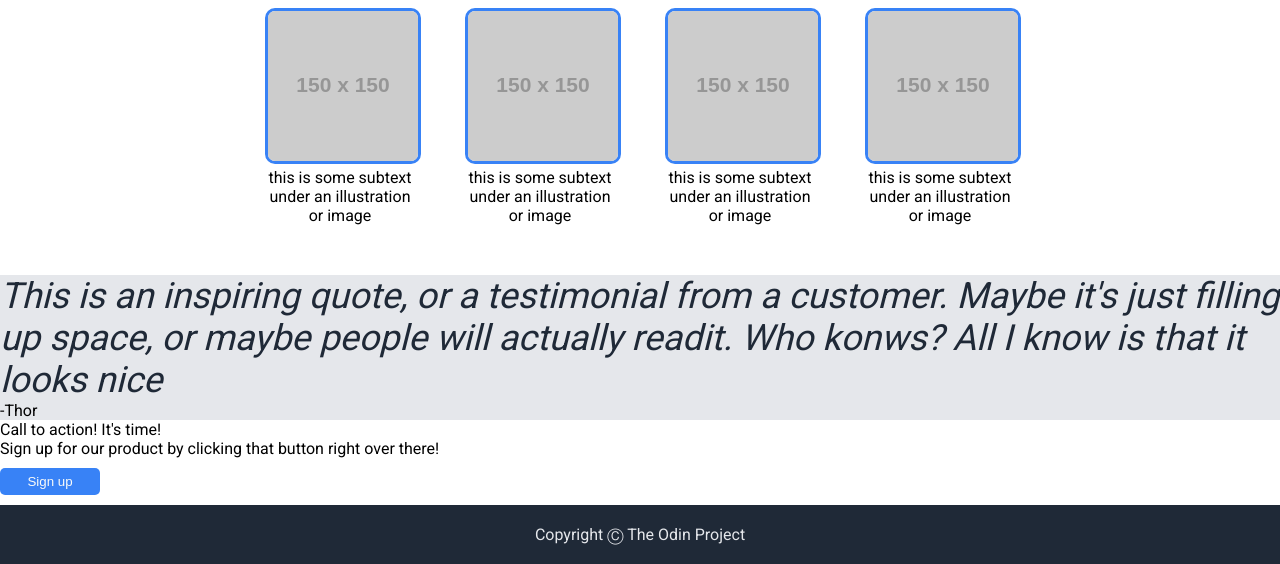
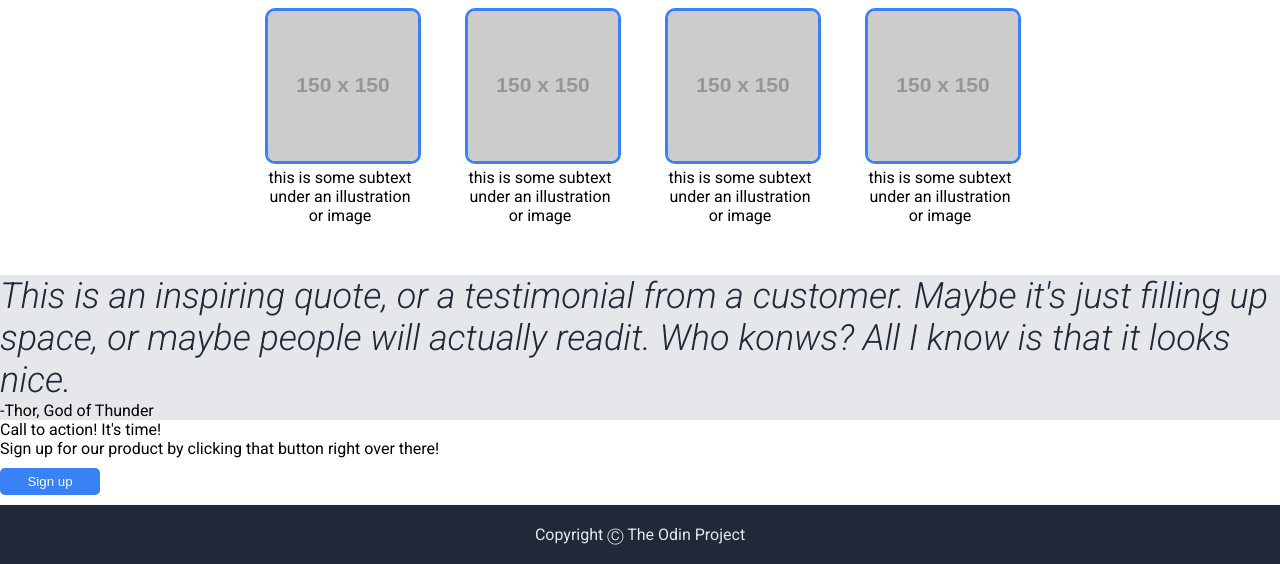
Before and after one commit to JamieYau/Odin-LandingPage, a plain HTML site: page index.html in a window 1280 px wide. Shown: the part 425-989 px from the top of the page. Drawn offline with Linux system fonts and the light colour scheme; placeholder pictures from the web are drawn by us.

Commit message:
Added italic font

```diff
--- a/index.html
+++ b/index.html
@@ -9,7 +9,7 @@
     <link rel="preconnect" href="https://fonts.googleapis.com" />
     <link rel="preconnect" href="https://fonts.gstatic.com" crossorigin />
     <link
-      href="https://fonts.googleapis.com/css2?family=Roboto&display=swap"
+      href="https://fonts.googleapis.com/css2?family=Roboto:ital,wght@0,400;1,300&display=swap"
       rel="stylesheet"
     />
   </head>
@@ -55,12 +55,14 @@
       </div>
     </div>
     <div class="quote">
-      <div class="quote-body">
-        This is an inspiring quote, or a testimonial from a customer. Maybe it's
-        just filling up space, or maybe people will actually readit. Who konws?
-        All I know is that it looks nice
+      <div class="quote-container">
+        <div class="quote-body">
+          This is an inspiring quote, or a testimonial from a customer. Maybe
+          it's just filling up space, or maybe people will actually readit. Who
+          konws? All I know is that it looks nice.
+        </div>
+        <div class="quote-footer">-Thor, God of Thunder</div>
       </div>
-      <div class="quote-footer">-Thor</div>
     </div>
     <div class="bottom">
       <div class="container">
```
